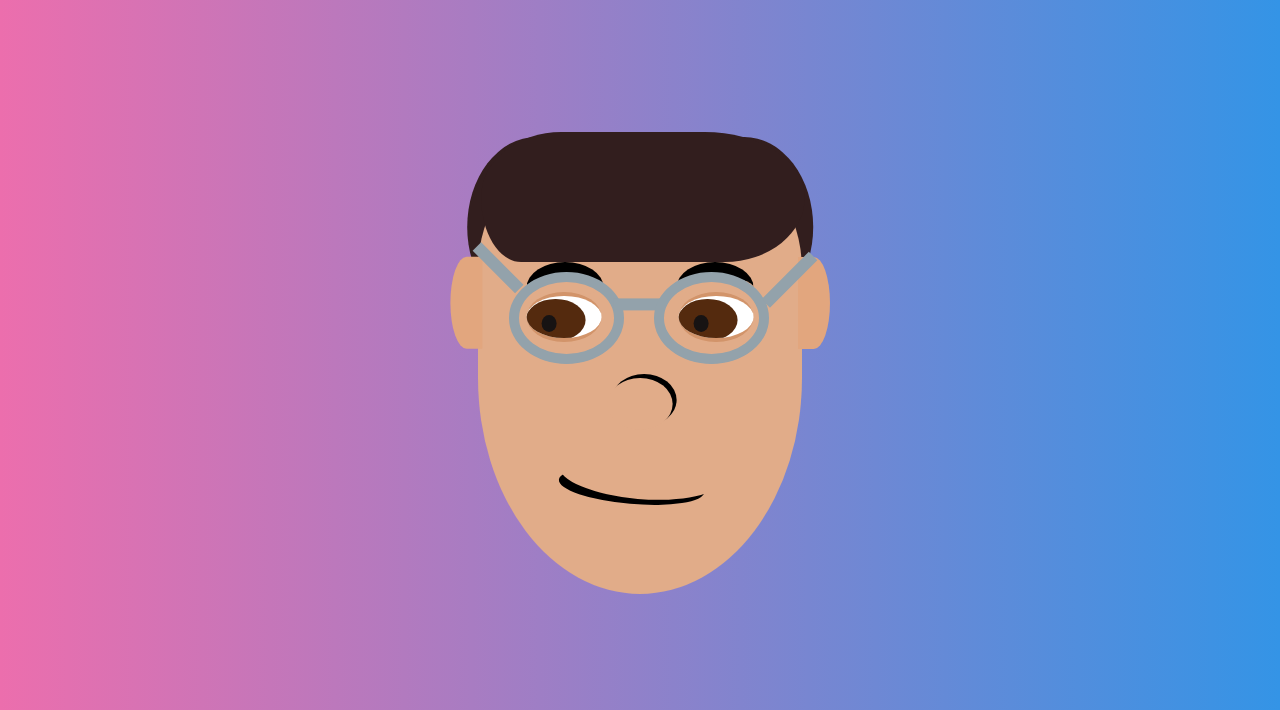
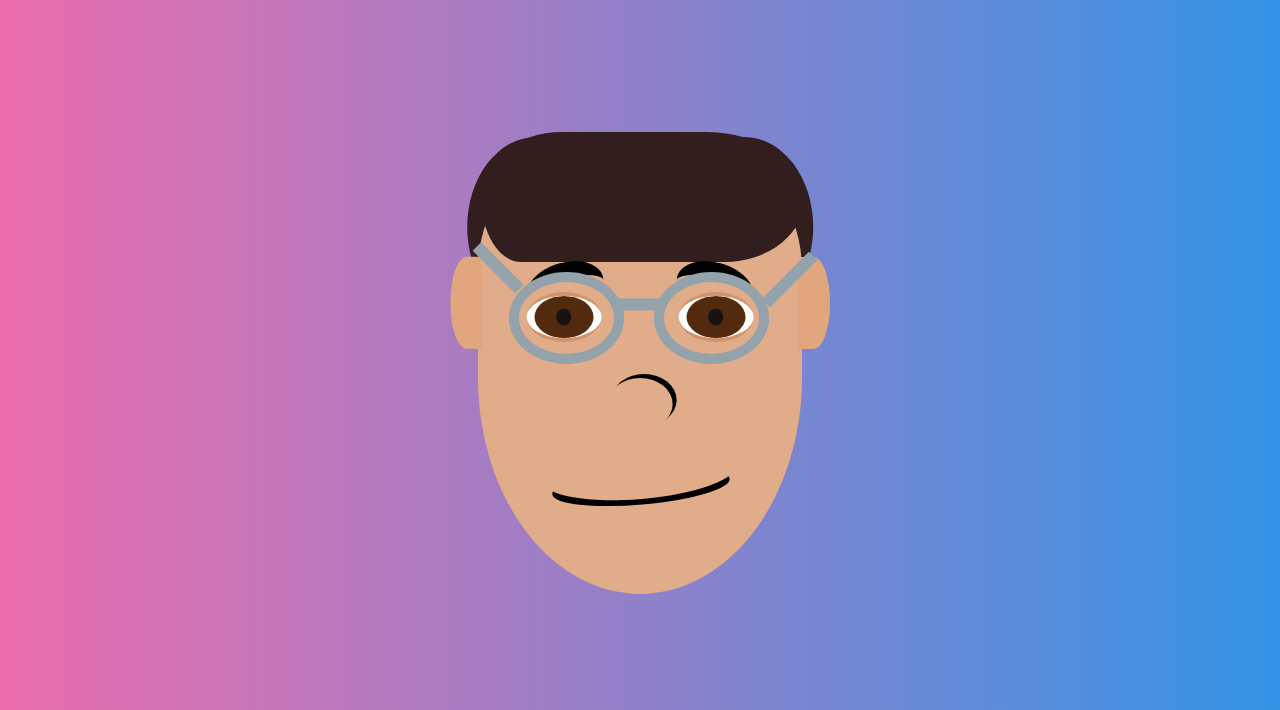
Before and after one commit to ankasabov142/angel.css, a plain HTML site: page index.html in a window 1280 px wide. In both pictures the pointer is over the element 564 px from the left and 422 px from the top of the page. Shown: the part 106-816 px from the top of the page. Drawn offline with Linux system fonts and the light colour scheme.

Commit message:
Animantion udpates

```diff
--- a/styles.css
+++ b/styles.css
@@ -111,6 +111,8 @@ body {
 }
 /* Draw the mouth */
 .mouth {
+  --rotation: 5deg;
+  --translation: -50%;
   width: 50%;
   position: absolute;
   content: "";
@@ -119,7 +121,7 @@ body {
   box-shadow: -0.9vmin 1.7vmin 0 -1vmin;
   top: 66%;
   left: 50%;
-  transform: translateX(-50%) rotate(5deg);
+  transform: translateX(var(--translation)) rotate(var(--rotation));
 }
 /* Create the nose */
 .nose {
@@ -138,7 +140,7 @@ body {
 .brows {
   position: absolute;
   justify-content: space-between;
-  top: 20%;
+  top: 22%;
   left: 50%;
   transform: translate(-50%);
   width: 70%;
@@ -231,6 +233,7 @@ body {
 .text:hover {
   color: rgba(0, 0, 0, 0);
 }
+
 @keyframes rainbow {
   0% {
     background-position: left;
@@ -242,6 +245,48 @@ body {
     background-position: left;
   }
 }
+
+/* face animation on-hover */
+.cartoon *,
+.cartoon *::before,
+.cartoon *::after {
+  transition: all 380ms ease-in-out;
+}
+
+/* eyes */
+.cartoon:hover .eye::before {
+  top: 1%;
+  right: 50%;
+  transform: translateX(50%);
+}
+
+.cartoon:hover .eye::after {
+  top: 50%;
+  left: 50%;
+  transform: translate(-50%, -50%);
+}
+
+/* eyebrows */
+.cartoon:hover .brows {
+  top: 20%;
+}
+
+.cartoon:hover .brow:nth-child(1) {
+  transform: skewY(-10deg);
+}
+
+.cartoon:hover .brow:nth-child(2) {
+  transform: skewY(10deg);
+}
+
+/* smile */
+.cartoon:hover .mouth {
+  width: 60%;
+  box-shadow: 0 1.7vmin 0 -1vmin;
+  transform: translateX(var(--translation))
+    rotate(calc(var(--rotation) - 10deg));
+}
+
 /* Making the design responsive  */
 @media only screen and (max-width: 600px) {
   .hair-back {
@@ -309,6 +354,6 @@ body {
     width: 18%;
     height: 32px;
     border-left: 6px solid #93a2ab;
-    transform: rotate(90deg) translate(20px,-1px);
+    transform: rotate(90deg) translate(20px, -1px);
   }
 }
```
